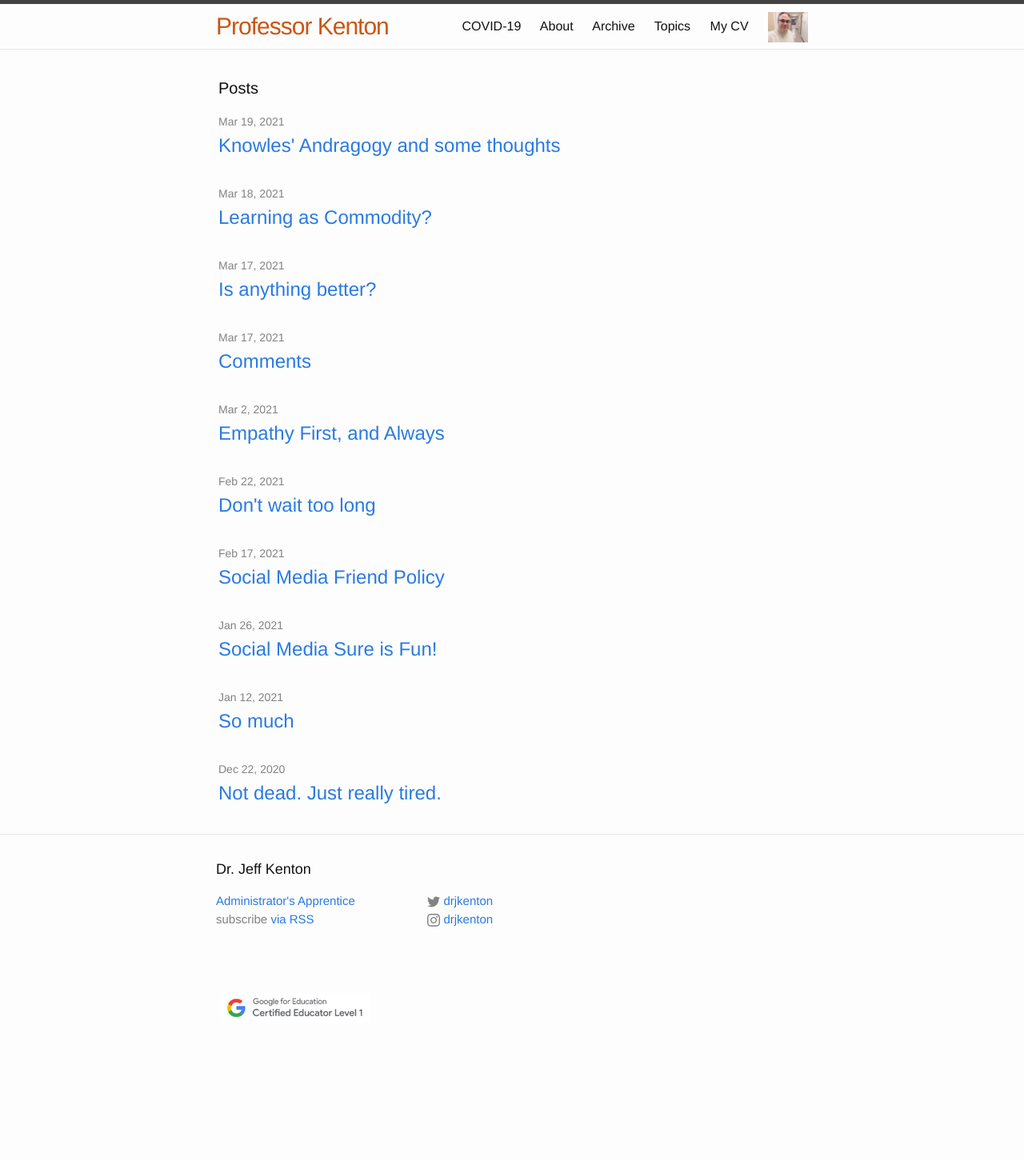
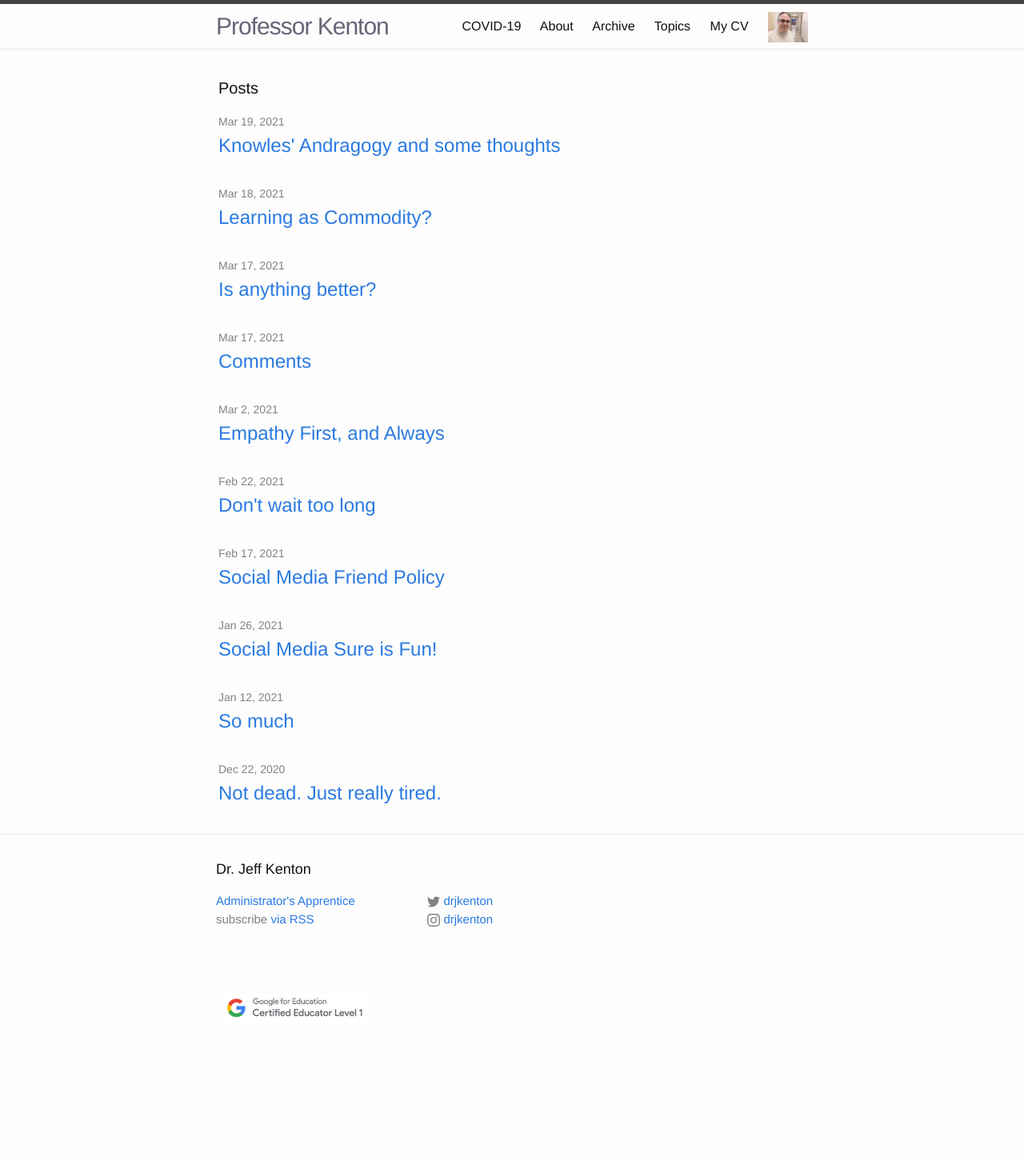
Before and after one commit to jkenton/drkenton, a Jekyll site: the page built from index.html, in a window 1280 px wide. Shown: the whole page at 80% size. Built offline with Jekyll 4.4.1, drawn with Linux system fonts in a browser that asks for light colours.

Commit message:
site title 667

```diff
--- a/_sass/_layout.scss
+++ b/_sass/_layout.scss
@@ -17,11 +17,11 @@
     letter-spacing: -1px;
     margin-bottom: 0;
     float: left;
-    color: #cc5511;
+    color: #667;
 
     &,
     &:visited {
-        color: #cc5511;
+        color: #667;
     }
 }
 
```
